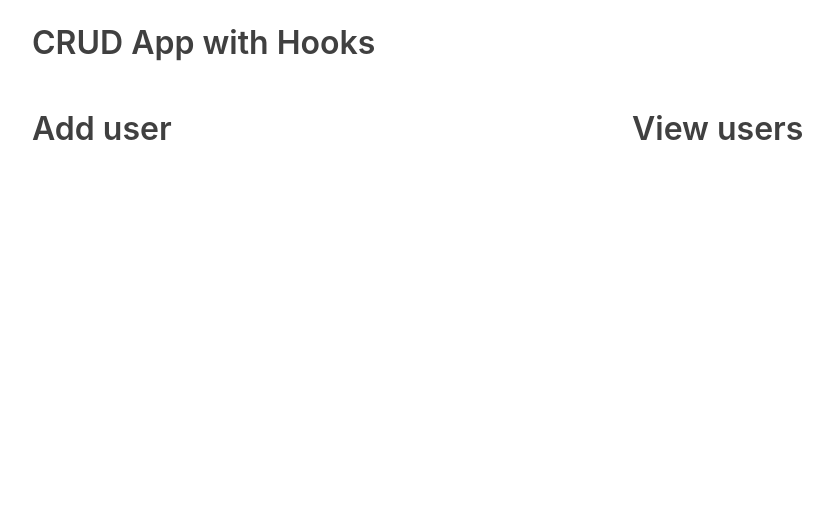
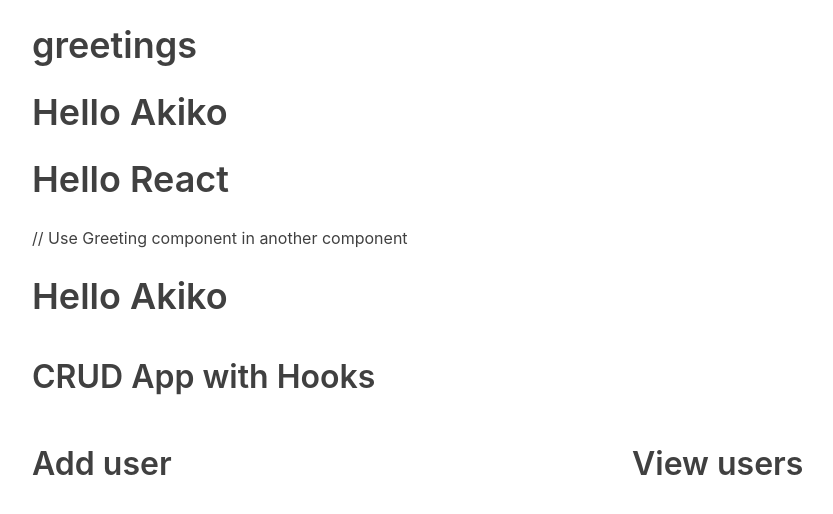
Before and after one commit to tankred/CRUD-App-React-Hooks, a React (Create React App) app: page / in a window 1280 px wide. Shown: the top 514 px of the page, without its empty margins (24-857 px from the left). Built offline with nearby package versions, Linux system fonts and the light colour scheme; the HTML template or start-up script is replaced by a standard one.

Commit message:
Add props
	modified:   CHANGELOG.md
	modified:   src/App.js

```diff
--- a/src/App.js
+++ b/src/App.js
@@ -1,12 +1,19 @@
 import React from 'react';
 
+// Data that comes in from the outside of a component is called "props" (properties)
+// This can be passed from a parent to a child through JSX attributes
+// Props come into function components as the first argument to the function.
+
+
 // info https://pbs.twimg.com/media/EE6EZxyX4AE7_rF?format=jpg&name=small
+//
 // Regular function, starts with capital letter
-function Greeting() { // define the component Greeting
-  const name = "React"
+function Greeting(props) { // define the component Greeting
+  //const name = "React"
+  // now w use props
   return ( // return JSX // Anything between curly braces will be executed as JS
     <div class="greeting">
-      <h1>Hello {name}</h1>
+      <h1>Hello {props.name}</h1>
     </div>
   )
 }
@@ -14,9 +21,9 @@
 function GreetingApp () {
   return ( // return JSX
   <div>
-      <Greeting /> // Use Greeting component in another component
+      <Greeting name="React" /> // Use Greeting component in another component
       <div>
-        <Greeting />
+        <Greeting name="Akiko" />
       </div>
     </div>
   )
@@ -25,6 +32,11 @@
 const App = () => {
   return ( // return JSX
     <div className="container">
+      <h1> greetings </h1>
+      <div>
+        <Greeting name="Akiko" />
+        <GreetingApp />
+      </div>
       <h2>CRUD App with Hooks</h2>
       <div className="flex-row">
         <div className="flex-large">
```
Also changed, not shown: 1 other file (tests, documents, lock files or other folders).
